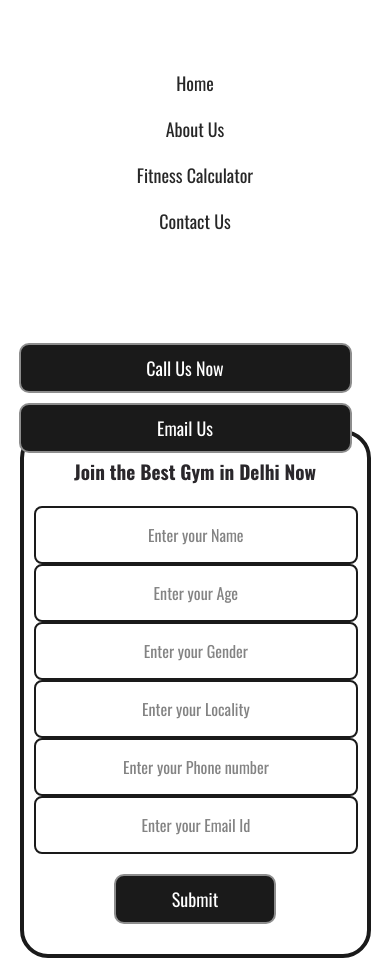
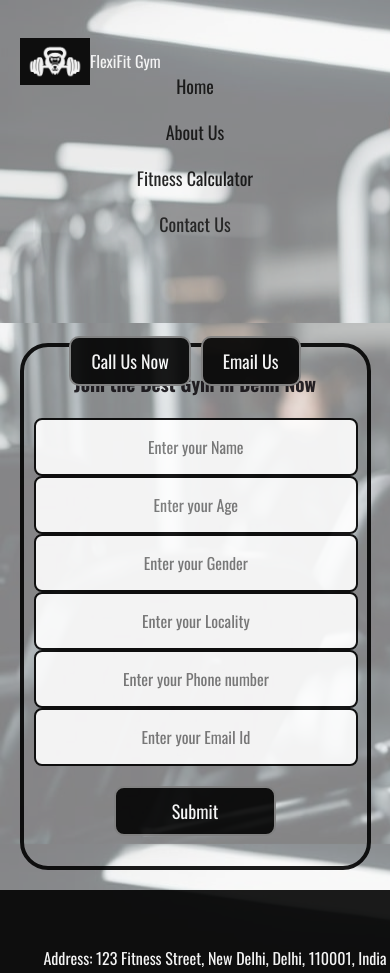
Before and after one commit to MahiniBoro/Gym-Website, a plain HTML site: page index.html in a window 390 px wide. Shown: the top 973 px of the page. Drawn offline with nearby package versions, Linux system fonts and the light colour scheme; files that its build step writes are made by us from their sources; a web font is replaced by a local one.

Commit message:
Fixed image paths and updated styles

```diff
--- a/index.html
+++ b/index.html
@@ -4,7 +4,7 @@
 <head>
     <meta charset="UTF-8">
     <meta name="viewport" content="width=device-width, initial-scale=1.0">
-    <title>Fitness</title>
+    <title>FlexiFit Gym</title>
     <!-- Link for Font Awesome icons -->
     <link href="https://cdnjs.cloudflare.com/ajax/libs/font-awesome/5.15.4/css/all.min.css" rel="stylesheet">
     <link
@@ -20,7 +20,7 @@
             padding: 0px;
             background: linear-gradient(rgba(255, 255, 255, 0.5), rgba(255, 255, 255, 0.5)),
                 url('img/background.jpg') repeat;
-            background-size: auto;
+            background-size: cover;
             height: 100vh;
             opacity: 0.9;
             z-index: -1;
@@ -174,13 +174,14 @@
         }
 
         @media only screen and (max-width: 768px) {
-            header {
+            .left, .right {
+                position: relative;
+                width: 100%;
+                text-align: center;
+            }
+            .navbar {
                 flex-direction: column;
                 align-items: center;
-            }
-
-            .mid {
-                width: 100%;
             }
 
             .navbar li {
@@ -203,16 +204,7 @@
         }
 
         @media only screen and (max-width: 480px) {
-            header {
-                padding: 10px;
-            }
 
-            .left,
-            .right {
-                position: relative;
-                width: 100%;
-                text-align: center;
-            }
 
             .navbar li {
                 font-size: 18px;
@@ -230,6 +222,12 @@
             .footer {
                 padding: 15px;
             }
+            .footer-content {
+                padding: 15px;
+            }
+            .social-media {
+                margin-top: 10px;
+            }
         }
 
         .header {
@@ -237,7 +235,7 @@
         }
 
         header::before {
-            background: url('img/background.jpg') repeat;
+            background: url('/img/background.jpg') repeat;
             content: "";
             position: absolute;
             top: 0;
@@ -306,7 +304,7 @@
         <div class="overlay"></div>
         <!-- Left box for logo -->
         <div class="left">
-            <img src="img/gym .jpg" alt="">
+            <img src="/img/gym.jpg" alt="">
             <div>FlexiFit Gym</div>
         </div>
         <!-- mid box for navbar -->
--- a/style.css
+++ b/style.css
@@ -1,4 +1,3 @@
-
  /* CSS Reset */
  body {
     font-family: "Oswald", serif;
@@ -7,7 +6,7 @@
     padding: 0px;
     background: linear-gradient(rgba(255, 255, 255, 0.5), rgba(255, 255, 255, 0.5)),
         url('img/background.jpg') repeat;
-            background-size: auto;
+    background-size: cover;
     height: 100vh;
     opacity: 0.9;
     z-index: -1;
@@ -46,8 +45,8 @@
 /* Style for the right section containing buttons (Call and Email) */
 .right {
     position: absolute;
-            right: 10px;
-            top: 68px;
+    right: 94px;
+    top: 8px;
     display: flex;
     flex-wrap: wrap;
     justify-content: center;
@@ -161,51 +160,28 @@
 }
 
 @media only screen and (max-width: 768px) {
-            .header {
+    .left, .right {
+        position: relative;
+        width: 100%;
+        text-align: center;
+    }
+    .navbar {
         flex-direction: column;
         align-items: center;
     }
 
-            .left {
-                position: relative;
-                width: 100%;
-                justify-content: center;
-                text-align: center;
-                padding-top: 10px;
-            }
-
-            .right {
-                position: relative;
-                width: 100%;
-                justify-content: center;
-                text-align: center;
-                padding: 10px 0;
-            }
-
-            .mid {
-                width: 100%;
-            }
-            .navbar {
-                flex-direction: column;
-                text-align: center;
-            }
-
     .navbar li {
         font-size: 20px;
-                margin: 5px 0;
     }
 
     .btn {
         font-size: 18px;
         padding: 10px 20px;
-                width: 90%;
     }
 
     .container {
         width: 90%;
         margin: 20px auto;
-                max-width: 350px;
-                padding: 15px;
     }
 
     .container h1 {
@@ -215,27 +191,13 @@
 
 @media only screen and (max-width: 480px) {
 
-            .left,
-            .right {
-                position: relative;
-                text-align: center;
-                align-items: center;
-                flex-direction: column;
-            }
-
-            .navbar {
-                flex-direction: column;
-                width: 100%;
-            }
 
     .navbar li {
         font-size: 18px;
         padding: 10px;
-                text-align: center;
     }
 
     .container {
-                width: 95%;
         padding: 10px;
     }
 
@@ -246,6 +208,12 @@
     .footer {
         padding: 15px;
     }
+    .footer-content {
+        padding: 15px;
+    }
+    .social-media {
+        margin-top: 10px;
+    }
 }
 
 .header {
@@ -253,7 +221,7 @@
 }
 
 header::before {
-            background: url('img/background.jpg') repeat;
+    background: url('/img/background.jpg') repeat;
     content: "";
     position: absolute;
     top: 0;
```
Also changed, not shown: img/background.jpg (renamed from background.jpg), img/gym.jpg (renamed from gym .jpg). Lines whose indentation alone changed are shown as unchanged.
